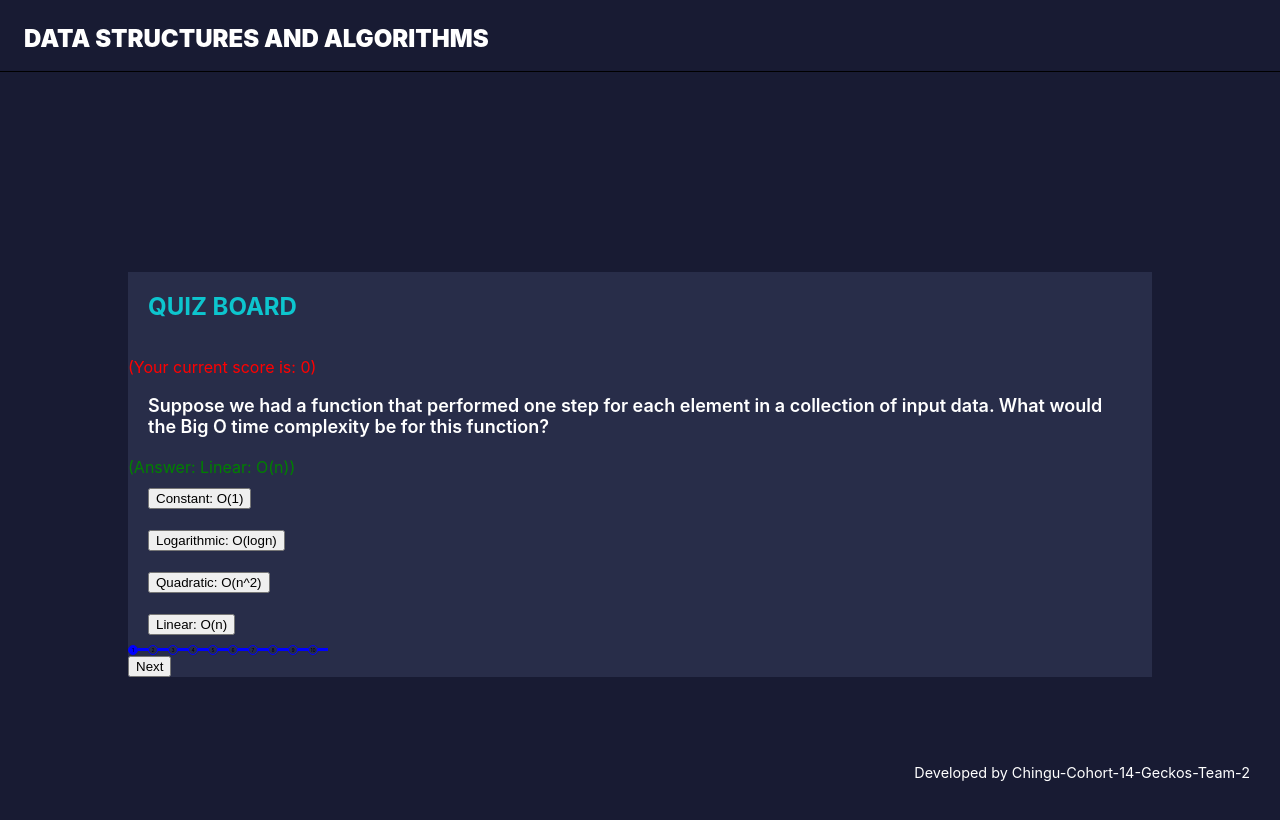
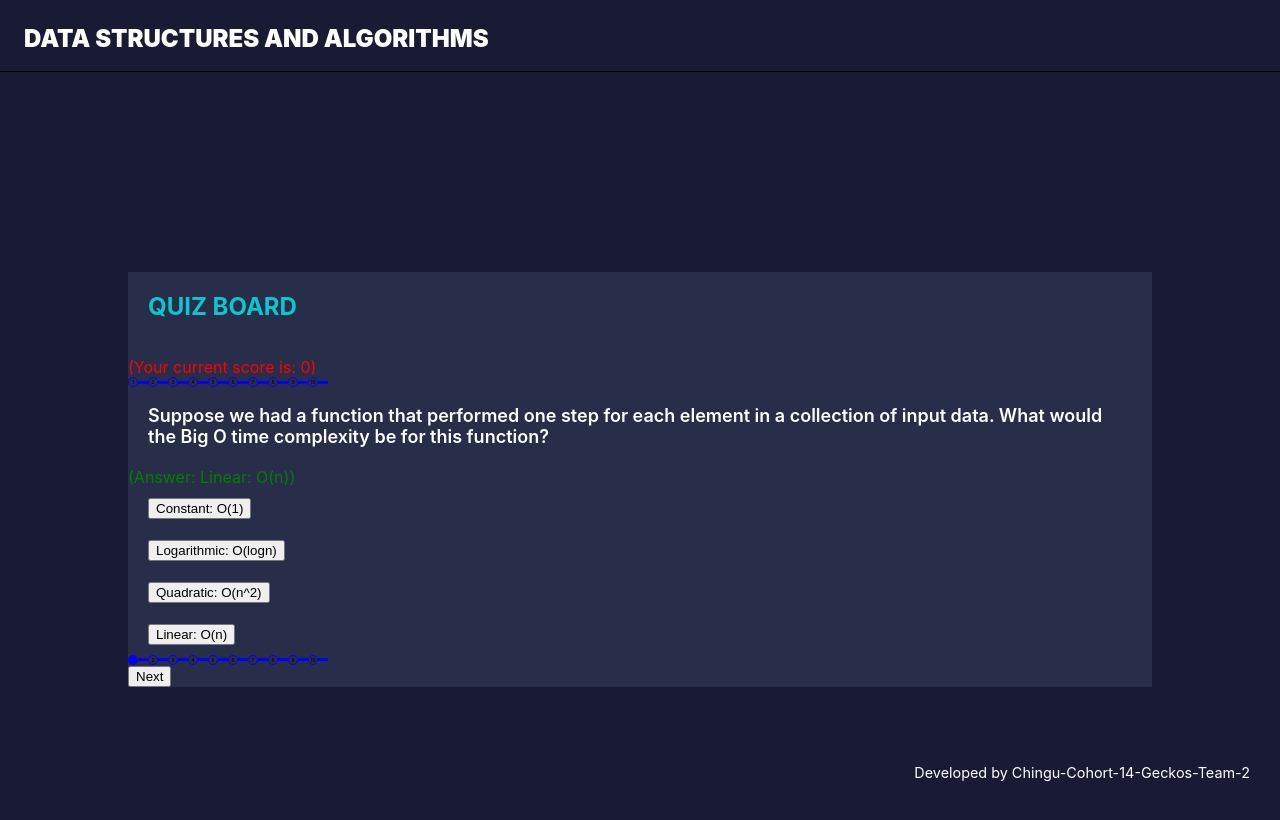
Before and after one commit to chingu-voyages/v14-geckos-team-02, a React (Create React App) app: page /big-o in a window 1280 px wide. Shown: the top 820 px of the page. Built offline with nearby package versions, Linux system fonts and the light colour scheme.

Commit message:
Add LevelBar Component to Quiz.js

```diff
--- a/src/views/components/Quiz/Quiz.js
+++ b/src/views/components/Quiz/Quiz.js
@@ -39,6 +39,7 @@ const Quiz = () => {
         <h1>Quiz Board</h1>
         <span style={{color:"red"}}>(Your current score is: {score})</span>  {/* Test only */}
         <div>
+          <LevelBar />
           <Question question={questions[count].question} />
           <MultipleChoice
               choices={questions[count].multipleChoices}
```
